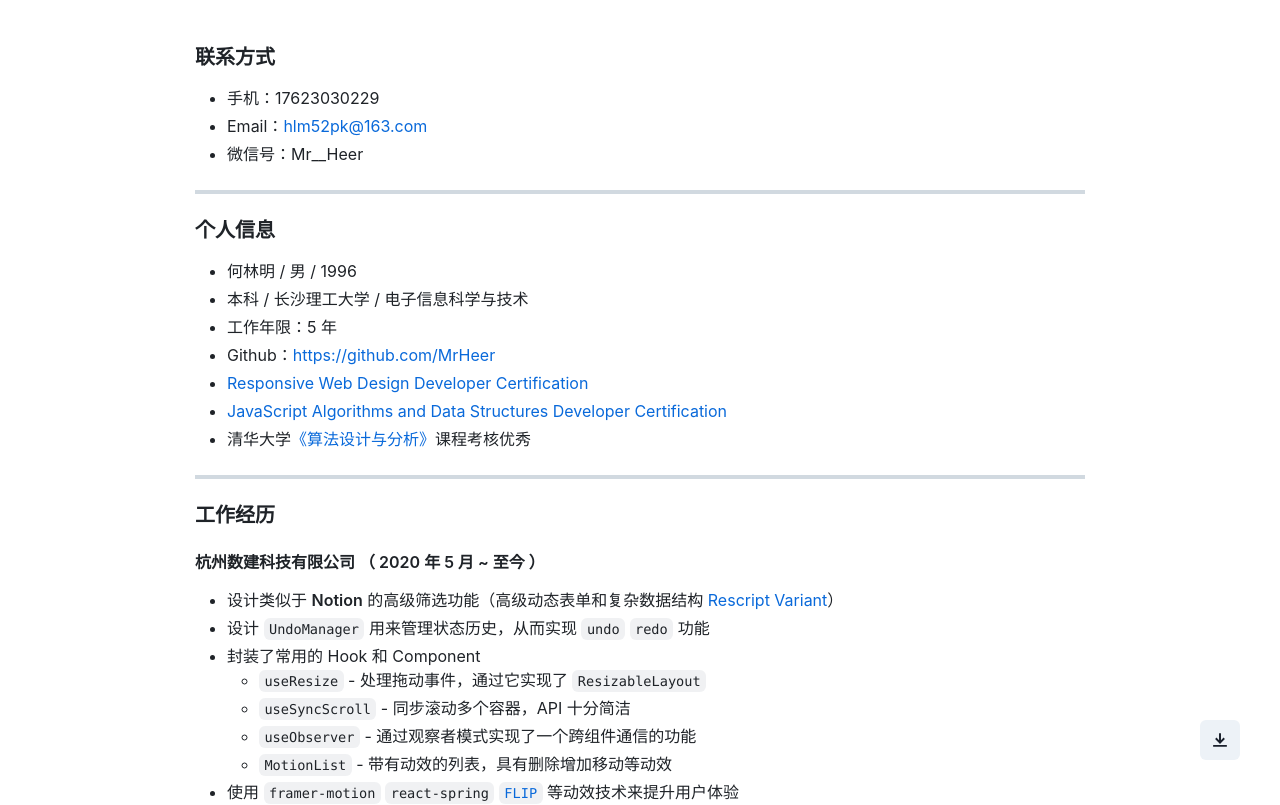
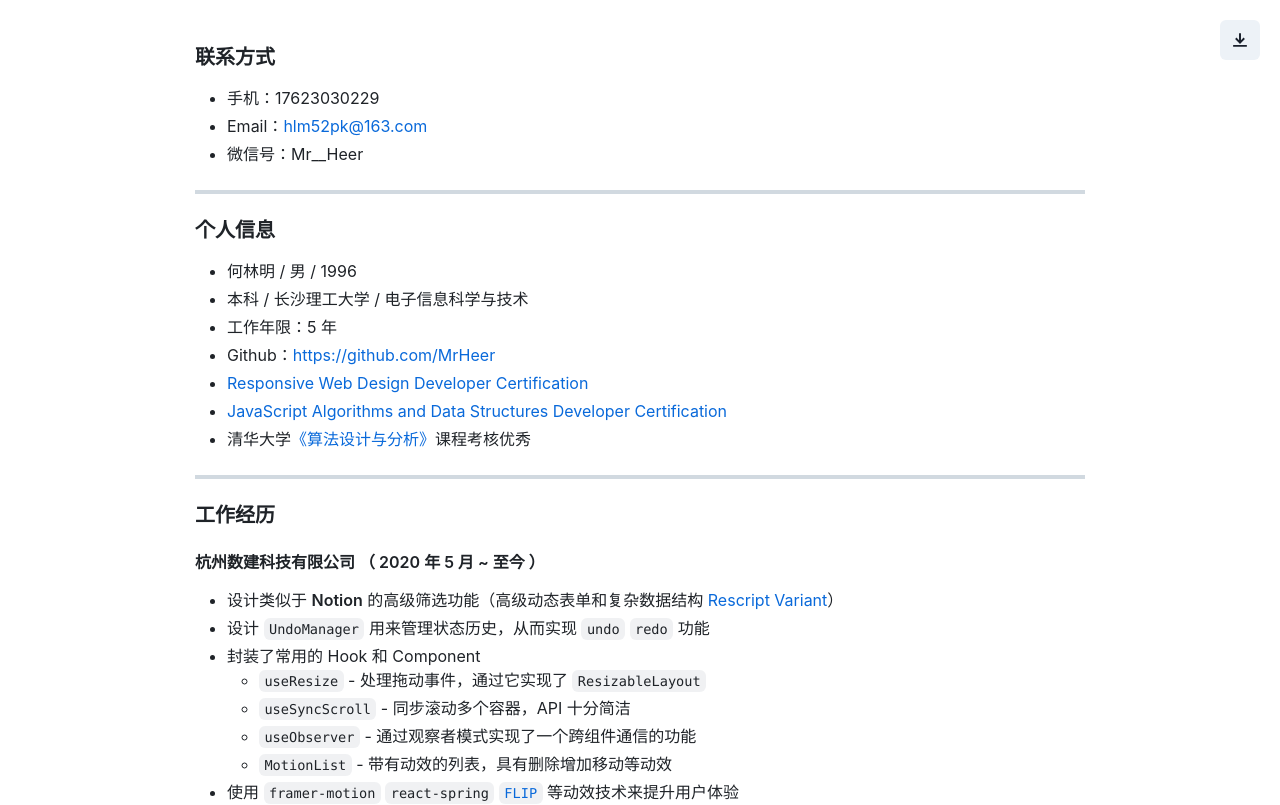
Before and after one commit to MrHeer/resume, a React (Create React App) app: page / in a window 1280 px wide. Shown: the top 805 px of the page. Built offline with nearby package versions, Linux system fonts and the light colour scheme.

Commit message:
:recycle: Add Header

```diff
--- a/src/App.tsx
+++ b/src/App.tsx
@@ -1,20 +1,13 @@
-import { ChakraProvider, Container } from "@chakra-ui/react";
+import { ChakraProvider } from "@chakra-ui/react";
 
-import { DownloadButton, Markdown } from "./components";
+import { Header, Main } from "./components";
 import { theme } from "./theme";
 
 function App() {
   return (
     <ChakraProvider theme={theme}>
-      <Container
-        minW={200}
-        maxW={980}
-        m="0 auto"
-        p={[15, 15, 45]}
-      >
-        <Markdown url="/resume/resume.md" />
-        <DownloadButton />
-      </Container>
+      <Header />
+      <Main />
     </ChakraProvider>
   );
 }
--- a/src/components/DownloadButton/index.tsx
+++ b/src/components/DownloadButton/index.tsx
@@ -1,31 +1,9 @@
-import { useEffect, useRef } from "react";
 import { IconButton } from "@chakra-ui/react";
 import { DownloadIcon } from "@chakra-ui/icons";
 
 export function DownloadButton() {
-  const buttonRef = useRef<HTMLButtonElement>(null!);
-
-  useEffect(() => {
-    const onBeforePrint = () => {
-      buttonRef.current.style.visibility = "hidden";
-    };
-    const onAfterPrint = () => {
-      buttonRef.current.style.visibility = "visible";
-    };
-    window.addEventListener("beforeprint", onBeforePrint);
-    window.addEventListener("afterprint", onAfterPrint);
-    (() => {
-      window.removeEventListener("beforeprint", onBeforePrint);
-      window.removeEventListener("afterprint", onAfterPrint);
-    });
-  }, []);
-
   return (
     <IconButton
-      ref={buttonRef}
-      position="fixed"
-      bottom={[5, 5, 10]}
-      right={[5, 5, 10]}
       aria-label="Download resume"
       onClick={window.print}
       icon={<DownloadIcon />}
--- /dev/null
+++ b/src/components/Header/index.tsx
@@ -0,0 +1,41 @@
+import { useEffect, useRef } from "react";
+import { Box } from "@chakra-ui/react";
+
+import DownloadButton from "../DownloadButton";
+
+function Header() {
+  const headerRef = useRef<HTMLDivElement>(null!);
+
+  useEffect(() => {
+    const onBeforePrint = () => {
+      headerRef.current.style.visibility = "hidden";
+    };
+    const onAfterPrint = () => {
+      headerRef.current.style.visibility = "visible";
+    };
+    window.addEventListener("beforeprint", onBeforePrint);
+    window.addEventListener("afterprint", onAfterPrint);
+    (() => {
+      window.removeEventListener("beforeprint", onBeforePrint);
+      window.removeEventListener("afterprint", onAfterPrint);
+    });
+  }, []);
+
+  return (
+    <Box
+      ref={headerRef}
+      as="header"
+      position="fixed"
+      display="flex"
+      justifyContent="end"
+      top={0}
+      left={0}
+      right={0}
+      p={5}
+    >
+      <DownloadButton />
+    </Box>
+  );
+}
+
+export default Header;
--- /dev/null
+++ b/src/components/Main/index.tsx
@@ -0,0 +1,18 @@
+import { Box } from "@chakra-ui/react";
+import Markdown from "../Markdown";
+
+function Main() {
+  return (
+    <Box
+      as="main"
+      minW={200}
+      maxW={980}
+      m="0 auto"
+      p={[15, 15, 45]}
+    >
+      <Markdown url="/resume/resume.md" />
+    </Box>
+  );
+}
+
+export default Main;
--- a/src/components/index.ts
+++ b/src/components/index.ts
@@ -1,2 +1,2 @@
-export { default as DownloadButton } from "./DownloadButton";
-export { default as Markdown } from "./Markdown";
+export { default as Main } from "./Main";
+export { default as Header } from "./Header";
```
